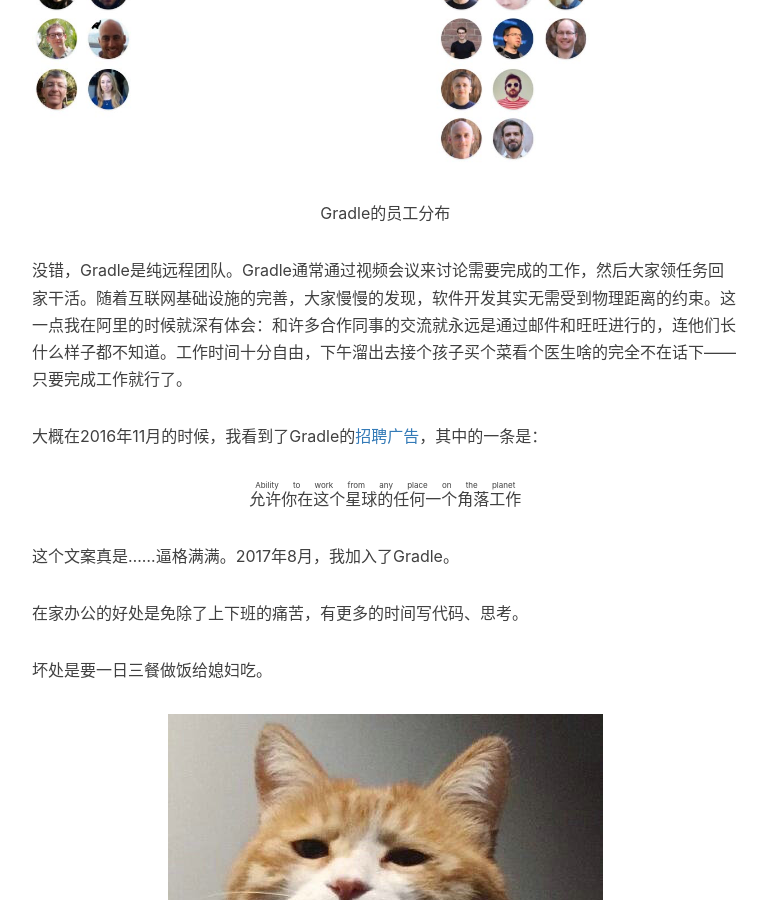
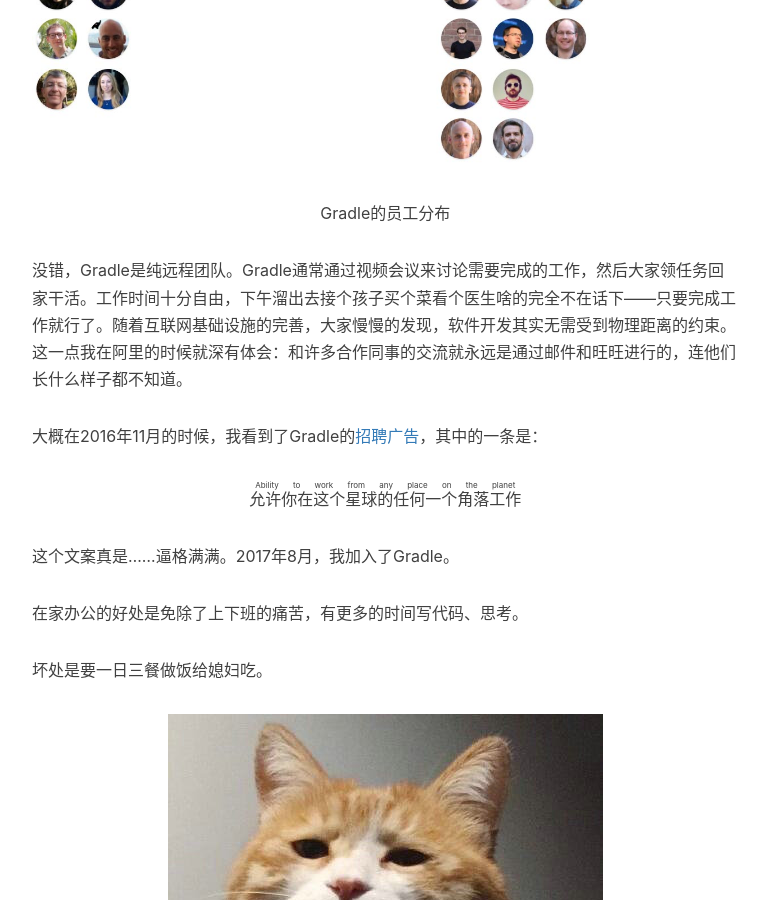
Before and after one commit to blindpirate/blindpirate.github.io, a Jekyll site: the page built from _posts/2018-04-28-Gradle与旅行.md, in a window 1280 px wide and 900 px high, scrolled down 1514 px. Shown: the whole window, without its empty margins (233-1000 px from the left). Built offline with Jekyll 4.4.1, drawn with Linux system fonts in a browser that asks for light colours; nearby versions of some CDN libraries; comment, search, counter and statistics services are not loaded; some of the changed text lies outside the part shown.

Commit message:
Add note

```diff
--- a/_posts/2018-04-28-Gradle与旅行.md
+++ b/_posts/2018-04-28-Gradle与旅行.md
@@ -27,7 +27,7 @@
 
 <center>Gradle的员工分布</center>
 
-没错，Gradle是纯远程团队。Gradle通常通过视频会议来讨论需要完成的工作，然后大家领任务回家干活。随着互联网基础设施的完善，大家慢慢的发现，软件开发其实无需受到物理距离的约束。这一点我在阿里的时候就深有体会：和许多合作同事的交流就永远是通过邮件和旺旺进行的，连他们长什么样子都不知道。工作时间十分自由，下午溜出去接个孩子买个菜看个医生啥的完全不在话下——只要完成工作就行了。
+没错，Gradle是纯远程团队。Gradle通常通过视频会议来讨论需要完成的工作，然后大家领任务回家干活。工作时间十分自由，下午溜出去接个孩子买个菜看个医生啥的完全不在话下——只要完成工作就行了。随着互联网基础设施的完善，大家慢慢的发现，软件开发其实无需受到物理距离的约束。这一点我在阿里的时候就深有体会：和许多合作同事的交流就永远是通过邮件和旺旺进行的，连他们长什么样子都不知道。
 
 大概在2016年11月的时候，我看到了Gradle的[招聘广告](https://boards.greenhouse.io/gradle/jobs/85251#.WuNlydPwY8w)，其中的一条是：
 
```
Also changed, not shown: other parts of _posts/2018-04-28-Gradle与旅行.md (+3 -3 lines).
